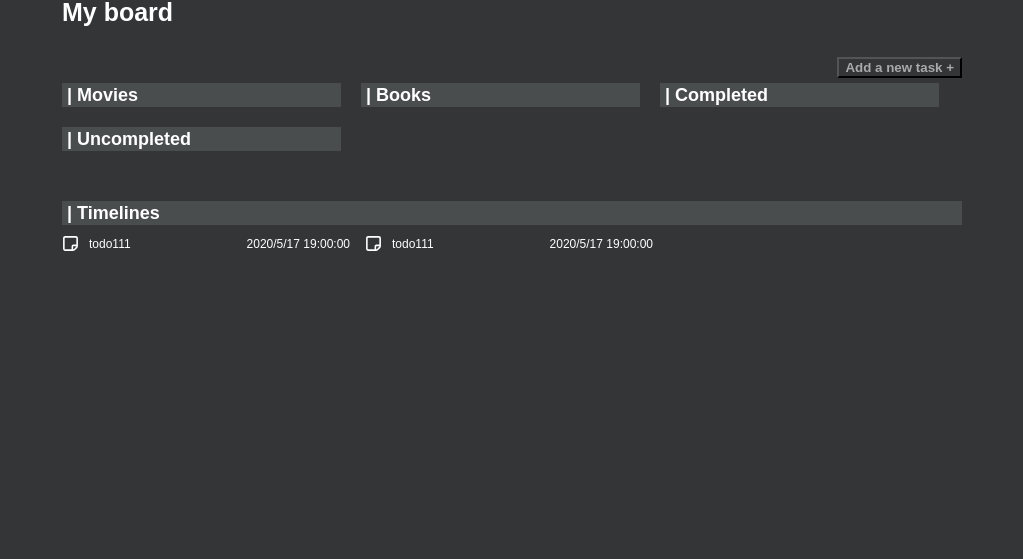
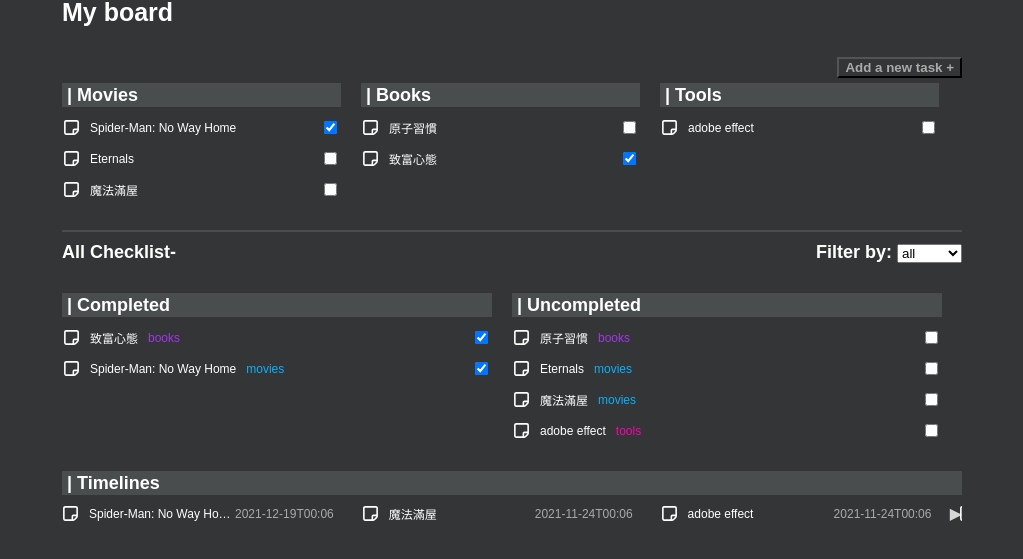
Before and after one commit to ccwang116/my-task-board, a React (Create React App) app: page / in a window 1280 px wide. Shown: the part 227-786 px from the top of the page, without its empty margins (128-1151 px from the left). Built offline with nearby package versions, Linux system fonts and the light colour scheme.

Commit message:
Add default data

```diff
--- a/package.json
+++ b/package.json
@@ -8,6 +8,7 @@
     "@types/react": "^16.14.24",
     "@types/react-dom": "^16.9.14",
     "classnames": "^2.3.1",
+    "moment": "^2.29.2",
     "node-sass": "^7.0.1",
     "react": "^16.12.0",
     "react-dom": "^16.12.0",
--- a/src/App.tsx
+++ b/src/App.tsx
@@ -3,7 +3,6 @@ import React, { useState } from "react";
 import TodoSample from "./components/TodoSample";
 import Banner from "./components/Banner";
 import MainBoard from "./components/MainBoard";
-import Timelines from "./components/TimelineCard";
 
 import "./App.css";
 
@@ -13,7 +12,6 @@ const App: React.FC = () => {
       <div className="layout">
         <Banner />
         <MainBoard />
-        <Timelines />
       </div>
     </div>
   );
--- a/src/components/MainBoard/TaskCard/index.tsx
+++ b/src/components/MainBoard/TaskCard/index.tsx
@@ -1,13 +1,14 @@
 import React, { useState } from "react";
 import paper from "../../../images/note-sticky-regular.svg";
+
+import moment from "moment";
 import classNames from "classnames/bind";
 import classes from "../styles.module.scss";
-import { Todo } from "../../../todo.model";
+import { Todo, Tag } from "../../../todo.model";
 
 const cx = classNames.bind(classes);
 const colorArray = [
   "#0cb1fc",
-  "#2f68f4",
   "#a237e9",
   "#fb02ae",
   "#dc1733",
@@ -20,35 +21,42 @@ const colorArray = [
 type CardProps = {
   title: string;
   data: Todo[];
+  isShowLabel?: boolean;
   completeHandler: (id: string) => void;
-  onSwap?: (dragStartNum: number, dragEndNum: number) => void;
+  onSwap?: (dragStartNum: number, dragEndNum: number, label: string) => void;
+  tags?: Tag[];
 };
 
 const TaskCard: React.FC<CardProps> = (props) => {
   const [styleStatus, setStyleStatus] = useState<string>();
+  const [dragStartNum, setDragStartNum] = useState<number>(-1);
+  const [dragEndNum, setDragEndNum] = useState<number>(-1);
   const { onSwap } = props;
   function titleCase(arg: string) {
     return arg[0].toUpperCase() + arg.slice(1).toLowerCase();
   }
-  let dragStartNum: number = -1;
-  let dragEndNum: number = -1;
+
   return (
-    <div className={cx("task-card")}>
+    <div className={cx("task-card", { "task-card-half": props.isShowLabel })}>
       <div className={cx("tag")}>{titleCase(props.title)}</div>
       <div className={cx("card-body")}>
         {props.data
-          .sort((a, b) => (onSwap ? a.order - b.order : 0))
+          .sort((a, b) =>
+            onSwap
+              ? a.order - b.order
+              : +moment(a.time).format("x") - +moment(b.time).format("x")
+          )
           .map((e) => (
             <div
               className={cx("content", { dragover: styleStatus === e.id })}
               key={e.id}
               draggable={Boolean(onSwap)}
               onDragStart={() => {
-                dragStartNum = e.order;
+                setDragStartNum(e.order);
               }}
               onDragOver={(evt) => {
                 evt.preventDefault();
-                dragEndNum = e.order;
+                setDragEndNum(e.order);
                 onSwap && setStyleStatus(e.id);
               }}
               onDragLeave={() => {
@@ -56,14 +64,25 @@ const TaskCard: React.FC<CardProps> = (props) => {
               }}
               onDrop={() => {
                 setStyleStatus("0");
-                onSwap && onSwap(dragStartNum, dragEndNum);
+                onSwap && onSwap(dragStartNum, dragEndNum, e.tags);
               }}
             >
               <div>
                 <img src={paper} alt="todo" />
                 <span>{e.text}</span>
-                {e.tags === "completed" && (
-                  <span style={{ color: colorArray[2] }}>{e.tags}</span>
+                {props.isShowLabel && (
+                  <span
+                    style={{
+                      color:
+                        colorArray[
+                          props.tags
+                            ? props.tags.map((e) => e.text).indexOf(e.tags) % 9
+                            : 0
+                        ],
+                    }}
+                  >
+                    {e.tags}
+                  </span>
                 )}
               </div>
               <input
--- a/src/components/MainBoard/index.tsx
+++ b/src/components/MainBoard/index.tsx
@@ -1,18 +1,18 @@
-import React, { useState } from "react";
-import paper from "../../images/note-sticky-regular.svg";
+import React, { useEffect, useState } from "react";
 import { Todo, Tag, addFormdata } from "../../todo.model";
 import classNames from "classnames/bind";
 import classes from "./styles.module.scss";
 import TaskCard from "./TaskCard";
 import Create from "./Create";
+import Timelines from "../TimelineCard";
+
+import { defaultTasks, defaultTags } from "../../data/defaultdata";
 
 const cx = classNames.bind(classes);
 const MainBoard: React.FC = (props) => {
   const [todos, setTodos] = useState<Todo[]>([]);
-  const [tags, setTags] = useState<Tag[]>([
-    { id: "1122", text: "movies" },
-    { id: "334", text: "books" },
-  ]);
+  const [tags, setTags] = useState<Tag[]>([]);
+  const [keyword, setKeyword] = useState<string>("all");
   const todoAddHandler = (data: addFormdata) => {
     setTodos((prevTodos) => [
       ...prevTodos,
@@ -52,7 +52,9 @@ const MainBoard: React.FC = (props) => {
       return [...prevTodos.filter((todo) => todo.id !== todoId), targetItem];
     });
   };
-  const onSwap = (dragStartNum: number, dragEndNum: number) => {
+  const onSwap = (dragStartNum: number, dragEndNum: number, label: string) => {
+    const noChange = todos.filter((e) => e.tags !== label);
+    const target = todos.filter((e) => e.tags === label);
     const modiSeed = (item: Todo) => {
       switch (item.order) {
         case dragStartNum:
@@ -63,9 +65,13 @@ const MainBoard: React.FC = (props) => {
           return item;
       }
     };
-    let newtodos: Todo[] = todos.map((item) => modiSeed(item));
-    setTodos(newtodos);
+    let newtodos: Todo[] = target.map((item) => modiSeed(item));
+    setTodos([...newtodos, ...noChange]);
   };
+  useEffect(() => {
+    setTodos(defaultTasks);
+    setTags(defaultTags);
+  }, []);
   return (
     <div className={cx("box")}>
       <div className={cx("headline")}>My board</div>
@@ -80,19 +86,54 @@ const MainBoard: React.FC = (props) => {
             onSwap={onSwap}
           />
         ))}
+      </div>
+      <div className={cx("hr")}></div>
+      <div className={cx("checklist")}>
+        <span className={cx("selectLabel")}>All Checklist-</span>
+        <div>
+          <span className={cx("selectLabel")}>Filter by:</span>
+          <select
+            className={cx("mb-large")}
+            onChange={(e) => setKeyword(e.target.value)}
+          >
+            <option key={"all"} value={"all"}>
+              all
+            </option>
+            {tags.map((e) => (
+              <option key={e.id} value={e.text}>
+                {e.text}
+              </option>
+            ))}
+          </select>
+        </div>
+      </div>
+      <div className={cx("container")}>
         <TaskCard
           key={"completed"}
           title={"completed"}
-          data={todos.filter((todo) => todo.completed)}
+          isShowLabel={true}
+          data={todos.filter((todo) =>
+            keyword === "all"
+              ? todo.completed
+              : todo.completed && todo.tags === keyword
+          )}
           completeHandler={completeHandler}
+          tags={tags}
         />
         <TaskCard
           key={"uncompleted"}
           title={"uncompleted"}
-          data={todos.filter((todo) => !todo.completed)}
+          isShowLabel={true}
+          data={todos.filter((todo) =>
+            keyword === "all"
+              ? !todo.completed
+              : !todo.completed && todo.tags === keyword
+          )}
           completeHandler={completeHandler}
+          tags={tags}
         />
       </div>
+      <Timelines todos={todos} />
     </div>
   );
 };
--- a/src/components/MainBoard/styles.module.scss
+++ b/src/components/MainBoard/styles.module.scss
@@ -20,6 +20,22 @@
   &::before {
     content: "|  ";
   }
+}
+.hr {
+  border-bottom: 2px solid #4a4d4e;
+  margin-bottom: 10px;
+}
+.mb-large {
+  margin-bottom: 30px;
+}
+.checklist {
+  display: flex;
+  justify-content: space-between;
+}
+.selectLabel {
+  font-size: 18px;
+  font-weight: bold;
+  margin-right: 5px;
 }
 .content {
   margin: 10px 0;
@@ -54,3 +70,6 @@
     margin-right: 0;
   }
 }
+.task-card-half {
+  flex: 1 0 0;
+}
--- a/src/components/TimelineCard/index.tsx
+++ b/src/components/TimelineCard/index.tsx
@@ -1,31 +1,35 @@
 import React, { useState } from "react";
 import paper from "../../images/note-sticky-regular.svg";
 import { Todo } from "../../todo.model";
+import moment from "moment";
+
 import classNames from "classnames/bind";
 import classes from "./styles.module.scss";
 const cx = classNames.bind(classes);
-const Timelines: React.FC = (props) => {
-  const [todos, setTodos] = useState<Todo[]>([]);
-
+type TimelinesProps = {
+  todos: Todo[];
+};
+const Timelines: React.FC<TimelinesProps> = (props) => {
   return (
     <div className={cx("box")}>
       <div className={cx("task-card")}>
         <div className={cx("tag")}>Timelines</div>
+        <div className={cx("arrow")}>▶</div>
         <div className={cx("card-body")}>
-          <div className={cx("content")}>
-            <div>
-              <img src={paper} alt="todo" />
-              <span>todo111</span>
-            </div>
-            2020/5/17 19:00:00
-          </div>
-          <div className={cx("content")}>
-            <div>
-              <img src={paper} alt="todo" />
-              <span>todo111</span>
-            </div>
-            2020/5/17 19:00:00
-          </div>
+          {props.todos
+            .sort(
+              (a, b) =>
+                +moment(b.time).format("x") - +moment(a.time).format("x")
+            )
+            .map((e) => (
+              <div className={cx("content")} key={e.id}>
+                <div>
+                  <img src={paper} alt="todo" />
+                  <span>{e.text}</span>
+                </div>
+                <span className={cx("time")}>{e.time}</span>
+              </div>
+            ))}
         </div>
       </div>
     </div>
--- a/src/components/TimelineCard/styles.module.scss
+++ b/src/components/TimelineCard/styles.module.scss
@@ -1,10 +1,33 @@
 .box {
-  padding: 0 30px;
+  padding: 0;
 }
 .task-card {
   margin-bottom: 20px;
+  position: relative;
+  .arrow {
+    position: absolute;
+    top: 33px;
+    right: 0;
+    opacity: 0.8;
+  }
   .card-body {
     display: flex;
+    overflow-y: auto;
+    &::-webkit-scrollbar {
+      background: transparent;
+      width: 6px;
+      height: 12px;
+    }
+
+    &::-webkit-scrollbar-track-piece {
+      background-color: rgb(27, 27, 27);
+      border-radius: 3px;
+    }
+
+    &::-webkit-scrollbar-thumb {
+      background-color: rgba(255, 255, 255, 0.3);
+      border-radius: 3px;
+    }
   }
   .tag {
     font-size: 18px;
@@ -12,18 +35,19 @@
     background-color: #4a4d4e;
     padding: 0 5px;
     line-height: 24px;
+
     &::before {
       content: "|  ";
     }
   }
   .content {
-    flex: 0 0 32%;
+    flex: 0 0 30%;
     margin: 10px 0;
     display: flex;
     justify-content: space-between;
     align-items: center;
     font-size: 12px;
-    margin-right: 15px;
+    margin-right: 28px;
     & > div {
       display: flex;
       align-items: center;
@@ -33,8 +57,18 @@
         margin-right: 10px;
       }
       & > span {
+        width: 146px;
         font-size: 12px;
+        white-space: nowrap;
+        overflow: hidden;
+        text-overflow: ellipsis;
       }
+    }
+    .time {
+      color: #aaa;
+      white-space: nowrap;
+      overflow: hidden;
+      text-overflow: ellipsis;
     }
   }
 }
--- /dev/null
+++ b/src/data/defaultdata.js
@@ -0,0 +1,55 @@
+export const defaultTasks = [
+  {
+    id: "001",
+    text: "Spider-Man: No Way Home",
+    tags: "movies",
+    time: "2021-12-19T00:06",
+    completed: true,
+    order: 1,
+  },
+  {
+    id: "002",
+    text: "Eternals",
+    tags: "movies",
+    time: "2021-11-05T00:06",
+    completed: false,
+    order: 2,
+  },
+  {
+    id: "003",
+    text: "原子習慣",
+    tags: "books",
+    time: "2018-10-16T00:06",
+    completed: false,
+    order: 1,
+  },
+  {
+    id: "004",
+    text: "致富心態",
+    tags: "books",
+    time: "2021-01-27T00:06",
+    completed: true,
+    order: 2,
+  },
+  {
+    id: "005",
+    text: "魔法滿屋",
+    tags: "movies",
+    time: "2021-11-24T00:06",
+    completed: false,
+    order: 3,
+  },
+  {
+    id: "006",
+    text: "adobe effect",
+    tags: "tools",
+    time: "2021-11-24T00:06",
+    completed: false,
+    order: 1,
+  },
+];
+export const defaultTags = [
+  { id: "001", text: "movies" },
+  { id: "002", text: "books" },
+  { id: "003", text: "tools" },
+];
```
Also changed, not shown: src/components/MainBoard/Create/index.tsx (+14 -3 lines), 1 other file (tests, documents, lock files or other folders).
